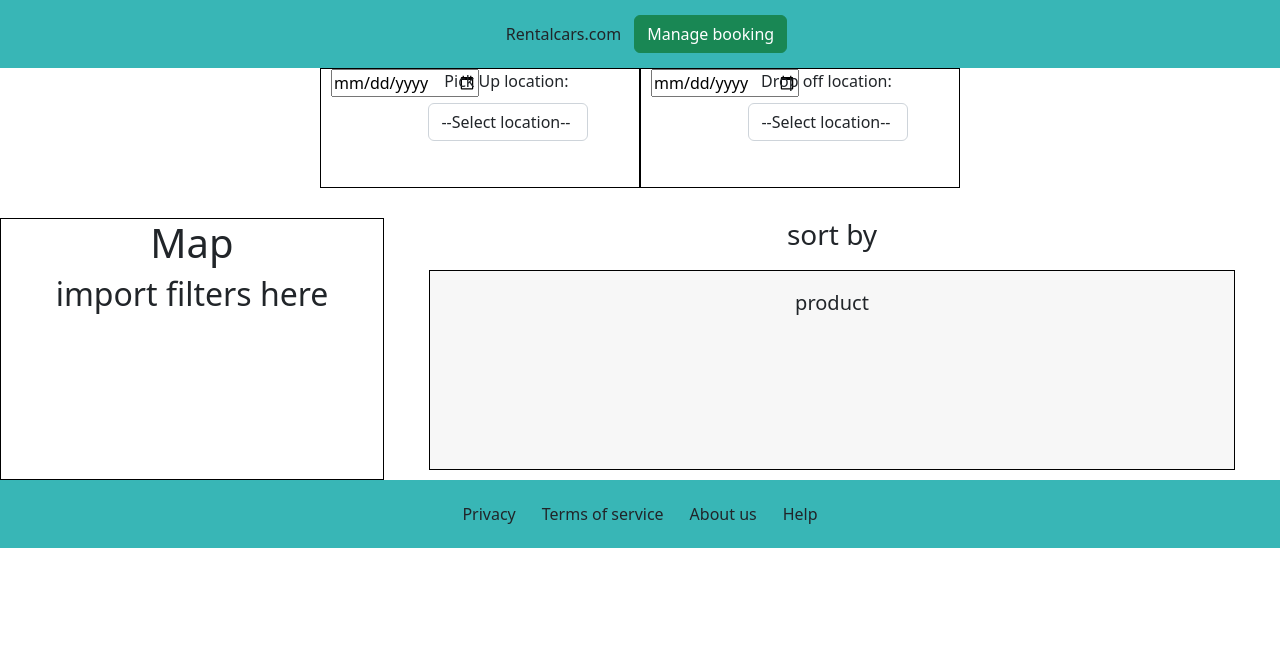
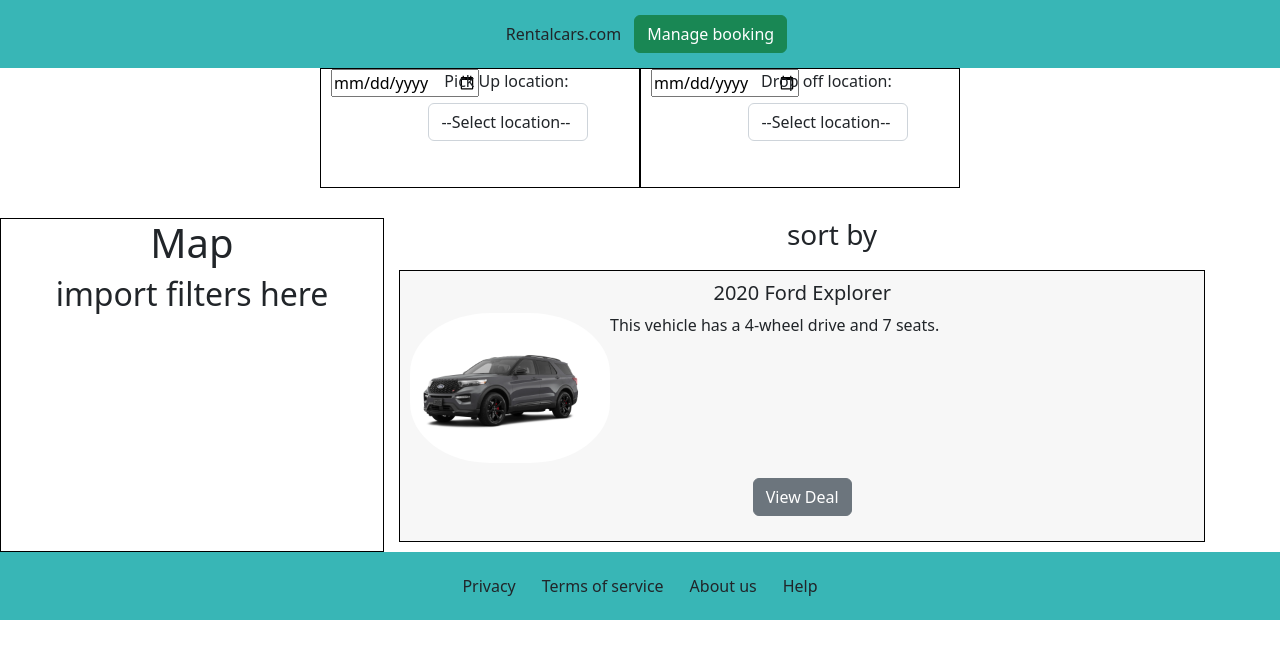
Before and after one commit to Will-Quinnan/Capstone, a React (Create React App) app: page /catalog in a window 1280 px wide. Shown: the top 658 px of the page. Built offline with nearby package versions, Linux system fonts and the light colour scheme.

Commit message:
product changes

```diff
--- a/src/components/product.css
+++ b/src/components/product.css
@@ -1,13 +1,21 @@
 .product{
-    display: inline-block;
+    display: flex;
+    flex-direction: column;
     margin: 10px 15px;
-    padding: 20px;
+    padding: 10px;
     border: 1px solid black;
 
     width: 90%;
-    height: 200px;
+    height: fit-content;
     background-color: rgba(241, 241, 241, 0.562);
     vertical-align: top;
+
+}
+.product .info{
+    display: flex;
+    flex-direction: row;
+}
+.product .link{
 
 }
 .product img{
--- a/src/components/product.jsx
+++ b/src/components/product.jsx
@@ -1,12 +1,41 @@
+import { useEffect } from "react";
 import "./product.css"
+import { Link } from "react-router-dom";
 
 
-function Product(){
+function Product(props) {
+
+    useEffect(function(){
+
+        console.log(props.title);
+    },
+    []);
 
     return(
     <div className='product'>
-        <h5>product</h5>
+
+
+        <h5>{props.data.year} {props.data.make} {props.data.model}</h5>
+
+        <div className="info">
+
+            <div>
+                <img src={"/images/"+ props.data.image} alt="car" />
+            </div>
+
+            <div>
+                <h7>This vehicle  has a {props.data.drive} and {props.data.seats} seats.</h7>
+            </div>
+
+        </div>
+
+        <div className="viewDeal">
+        <Link className="btn btn-secondary button-booking" to="/checkout">View Deal</Link>
+        </div>
     </div>
+
+
+
     )
 }
 
--- a/src/pages/catalog.jsx
+++ b/src/pages/catalog.jsx
@@ -51,7 +51,7 @@ function Catalog(){
 
                     <div className="import-product">
 
-                        {products.map( p => <Product></Product>)}
+                        {products.map( p => <Product data={p}></Product>)}
                     {/* import products to this location */}
                     </div>
                 </div>
```
